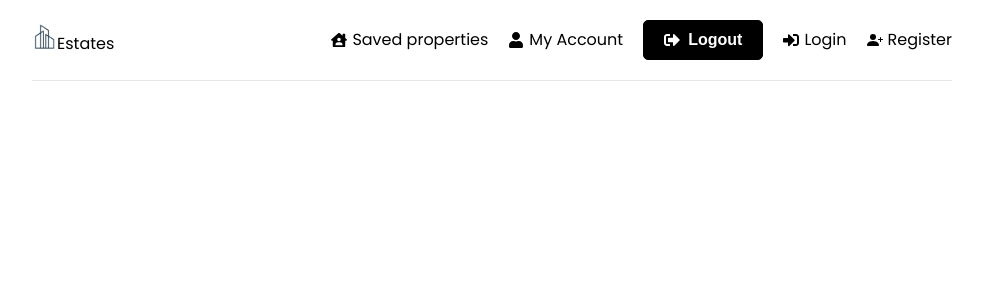
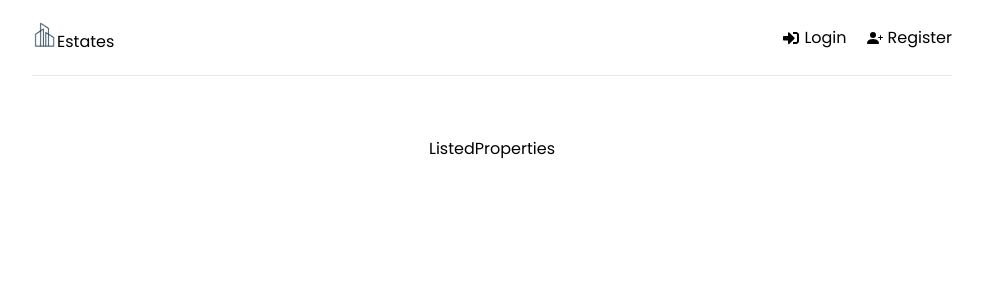
Before and after one commit to jacob-kn/Estates, a React (Create React App) app in the folder frontend/: page /listed-properties in a window 1280 px wide. Shown: the top 300 px of the page, without its empty margins (148-1131 px from the left). Built offline with nearby package versions, Linux system fonts and the light colour scheme.

Commit message:
Made header dynamic based on user state

```diff
--- a/frontend/src/App.js
+++ b/frontend/src/App.js
@@ -15,6 +15,7 @@ import MyAccount from './pages/MyAccount'
 import RegisterBuyer from './pages/RegisterBuyer'
 import RegisterSeller from './pages/RegisterSeller'
 import SavedProperties from './pages/SavedProperties'
+import ListedProperties from './pages/ListedProperties'
 import UploadPost from './pages/UploadPost'
 
 function App () {
@@ -30,6 +31,7 @@ function App () {
             <Route path='/register/buyer' element={<RegisterBuyer />} />
             <Route path='/register/seller' element={<RegisterSeller />} />
             <Route path='/saved-properties' element={<SavedProperties />} />
+            <Route path='/listed-properties' element={<ListedProperties />} />
             <Route path='/uploadPost' element={<UploadPost />} />
           </Routes>
         </div>
--- a/frontend/src/components/Header.jsx
+++ b/frontend/src/components/Header.jsx
@@ -2,7 +2,6 @@
 import React from 'react' // don't need this done automatically
 
 import { FaSignInAlt, FaSignOutAlt, FaUser, FaHouseUser } from 'react-icons/fa' // icons
-import { GrAdd } from 'react-icons/gr' // icons
 import { BsPersonPlusFill, BsCardList } from 'react-icons/bs' // icons
 
 import { useSelector, useDispatch } from 'react-redux' // for logout
@@ -12,7 +11,7 @@ import { Link, useNavigate } from 'react-router-dom' // routing
 function Header () {
   const navigate = useNavigate()
   const dispatch = useDispatch()
-  // const { user } = useSelector((state) => state.auth) // get user
+  const { user } = useSelector(state => state.auth) // get user
 
   const onLogout = () => {
     // logout function
@@ -28,27 +27,44 @@ function Header () {
           <img src={process.env.PUBLIC_URL + '/estates.png'} width='25' />
           Estates
         </Link>
+      </div>
 
-        {/* can add logo here */}
-        {/* <img alt="Logo" src="aviarLogo.png"  />  */}
-      </div>
       <ul>
+        {user && user.type === 'buyer' ? (
+          <>
             <li>
               <Link to='/saved-properties'>
                 <FaHouseUser /> Saved properties
               </Link>
             </li>
+          </>
+        ) : null}
+
+        {user && user.type === 'seller' ? (
+          <>
+            <li>
+              <Link to='/listed-properties'>
+                <FaHouseUser /> Listed properties
+              </Link>
+            </li>
+          </>
+        ) : null}
+
+        {user ? (
+          <>
             <li>
               <Link to='/my-account'>
                 <FaUser /> My Account
               </Link>
             </li>
-
             <li>
               <button className='btn' onClick={onLogout}>
                 <FaSignOutAlt /> Logout
               </button>
             </li>
+          </>
+        ) : (
+          <>
             <li>
               <Link to='/login'>
                 <FaSignInAlt /> Login
@@ -59,6 +75,8 @@ function Header () {
                 <BsPersonPlusFill /> Register
               </Link>
             </li>
+          </>
+        )}
       </ul>
     </header>
   ) // end return
--- /dev/null
+++ b/frontend/src/pages/ListedProperties.jsx
@@ -0,0 +1,7 @@
+import React from 'react'
+
+function ListedProperties () {
+  return <div>ListedProperties</div>
+}
+
+export default ListedProperties
```
Lines whose indentation alone changed are shown as unchanged.
